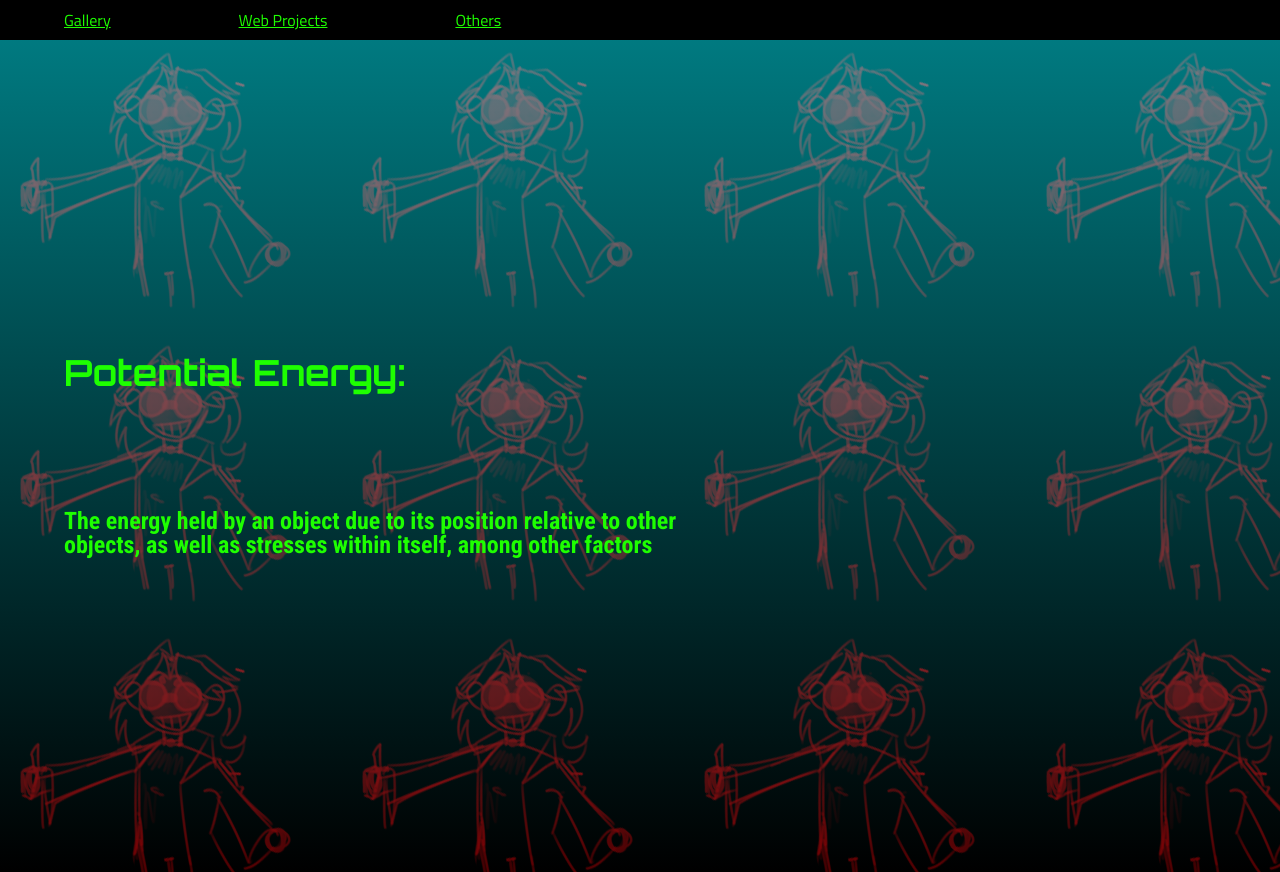
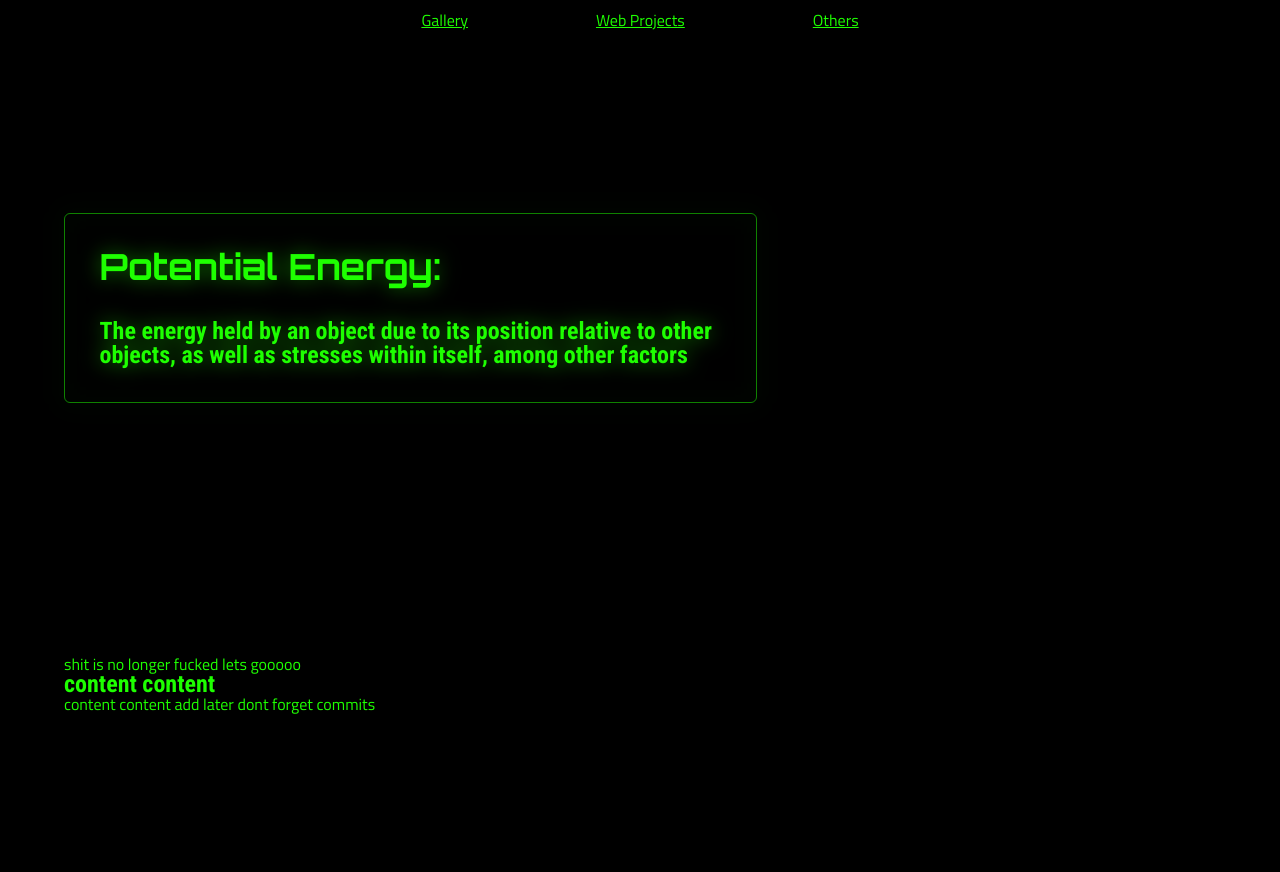
Before and after one commit to thisguyagain-24/personalsite2, an Eleventy site: page _src/index.html in a window 1280 px wide. After the commit the page ends 800 px from the top, so only its background shows below. Built offline with nearby package versions, Linux system fonts and the light colour scheme; Eleventy itself is replaced by a stand-in of ours; files that its build step writes are made by us from their sources; files whose address does not match are found by name.

Commit message:
added (fixed) load anim and fixed other stuff

```diff
--- a/_src/_includes/layout.njk
+++ b/_src/_includes/layout.njk
@@ -4,7 +4,17 @@
     <meta charset="UTF-8">
     <meta name="viewport" content="width=device-width, initial-scale=1.0">
     <title> title</title>
+        <style>
+            body {
+
+                background-color:black;
+
+                overflow-x: hidden;
+            }
+        </style>
     <link rel="stylesheet" href="../css/style.css">
+    <script defer src="../js/main.js"> </script>
+
 </head>
 <body class="content">
 
--- a/_src/index.html
+++ b/_src/index.html
@@ -4,21 +4,27 @@ layout: layout.njk
 
 ---
 
-<div class="heroDiv slideIn">
-    <h1> Potential Energy:</h1>
-    <h2> The energy held by an object due to its position relative to other objects, as well as stresses within itself, among other factors</h2>
+<div class="emptyDiv grn screenSize styleDiv slideUp slideUpFirst" aria-hidden="true"> </div>
+
+<div class="emptyDiv blu screenSize styleDiv slideUp slideUpSecond" aria-hidden="true"> </div>
+
+<div class="emptyDiv pnk screenSize styleDiv slideUp slideUpThird" aria-hidden="true"> </div>
+
+<div class="heroDiv bubblesAnimContainer">
+    <div class="textContainer">
+        <h1> Potential Energy:</h1>
+        <h2> The energy held by an object due to its position relative to other objects, as well as stresses within itself, among other factors</h2>
+    </div>
 </div>
 
- <!-- these divs vv are for aestetics to sighted users only so we'll use aria-hidden so it doesn't disrupt flow for screenreaders -->
 
-<div class="emptyDiv screenSize styleDiv slideUp slideUpFirst" aria-hidden="true"> </div>
 
-<div class="emptyDiv screenSize styleDiv slideUp slideUpSecond" aria-hidden="true"> </div>
+<div class="internalContent">
 
-<div class="emptyDiv screenSize styleDiv slideUp slideUpThird" aria-hidden="true"> </div>
+    <p> shit is no longer fucked lets gooooo </p>
 
-<div class="content">
+    <h2> content content </h2>
 
-    <!-- todo: use js to update content from markdown or json because easier -->
+    <p> content content add later dont forget commits</p>
 
 </div>
--- /dev/null
+++ b/_src/js/main.js
@@ -0,0 +1 @@
+var container = document.querySelectorAll(".bubblesAnimContainer");
--- a/_src/sass/_colour.scss
+++ b/_src/sass/_colour.scss
@@ -1,14 +1,19 @@
 @use "_var.scss" as var;
+@use "sass:color" as clr;
 
 nav {
 
-    background-color: var.$clr-offBlack;
+    background-color:clr.adjust(var.$clr-offBlack-trans, $lightness: -15%, $alpha: 0.05);
+
+    box-shadow: 0 5% 30% clr.adjust(var.$clr-offBlack-trans, $lightness: -5%);
+    backdrop-filter: blur(8.3px);
+
 
     > * {
 
         transition: 0.2s;
 
-        color: var.$clr-green
+        color: var.$clr-green;
 
     }
 
@@ -16,9 +21,11 @@ nav {
 
         transition:0.2s;
 
-        color: var.$clr-pink
+        color: var.$clr-pink;
 
     }
+
+
 }
 
 .content {
--- a/_src/sass/_hero.scss
+++ b/_src/sass/_hero.scss
@@ -1,11 +1,39 @@
 @use "_var.scss" as var;
-
-.heroDiv {
-
-    background-image: linear-gradient(var.$clr-blu-trans, var.$clr-offBlack-trans), url(../img/scunglyboingus.png)
+@use "sass:color" as clr;
 
 
-    //cannot stress enough that this is a placholder
+div.heroDiv {
 
-    // update i am so glad i chose that as a placeholder
+    background-image: linear-gradient(clr.adjust(var.$clr-offBlack, $alpha: -0.16),var.$clr-offBlack);
+
+    z-index: 1;
+
+    height:calc(40vh + 5vh);
+
+    transform: translateY(-5vh);
+
+    display: flex;
+
+    flex-direction: column;
+
+    justify-content: space-around;
+
+    padding:10% 5% 10% 5%;
+
+    > .textContainer {
+
+        border: 1px solid var.$clr-green-trans;
+
+        border-radius: 6px;
+        filter: drop-shadow(0px 0px 10px var.$clr-green-trans);
+
+        width:60%;
+
+        > * {
+
+            margin: 5% 5% 5% 5%;
+        }
+
+    }
+
 }
--- /dev/null
+++ b/_src/sass/_loadAnim.scss
@@ -0,0 +1,75 @@
+@use "_var.scss" as var;
+
+.grn {
+
+    background-color: var.$clr-green;
+
+    animation-name: slideUpAnim;
+    animation-duration: 0.3s;
+    animation-fill-mode: forwards;
+    animation-delay: 0.3s;
+
+}
+
+.blu {
+
+    background-color: var.$clr-blu;
+
+
+    animation-name: slideUpAnim;
+    animation-duration: 0.3s;
+    animation-fill-mode: forwards;
+    animation-delay: 0.2s;
+
+
+}
+
+.pnk {
+
+    background-color: var.$clr-pink;
+
+    animation-name: slideUpAnim;
+    animation-duration: 0.3s;
+    animation-fill-mode: forwards;
+    animation-delay: 0.1s;
+
+
+
+
+}
+
+.slideUp {
+
+    height: 100vh;
+    width:100vw;
+
+    display:block;
+    position:absolute;
+
+    z-index: 1000;
+
+}
+
+@keyframes slideUpAnim {
+
+    0% {
+
+        position: absolute;
+
+        transform: translateY(0vh);
+
+    }
+
+    99% {
+
+       visibility: visible;
+    }
+
+    100% {
+
+        visibility: hidden;
+
+        transform:translateY(-110vh)
+    }
+
+}
--- a/_src/sass/_spacing.scss
+++ b/_src/sass/_spacing.scss
@@ -6,6 +6,11 @@ nav {
 
     align-items: center;
 
+    justify-content: center;
+
+    position: relative;
+
+    z-index: 2;
 
     > * {
 
@@ -14,22 +19,8 @@ nav {
 
 }
 
-div.heroDiv {
+.internalContent {
 
-    height:40vh;
-
-    display: flex;
-
-    flex-direction: column;
-
-    justify-content: space-around;
-
-    padding:20% 5% 20% 5%;
-
-    > * {
-
-        width:60%;
-
-    }
+    margin: 0 5% 0 5%;
 
 }
--- a/_src/sass/style.scss
+++ b/_src/sass/style.scss
@@ -4,4 +4,5 @@
 @use "_colour.scss";
 @use "_spacing.scss";
 
-@use "_hero.scss"
+@use "_hero.scss";
+@use "_loadAnim.scss";
```
Also changed, not shown: .eleventy.js, 4 other files.
